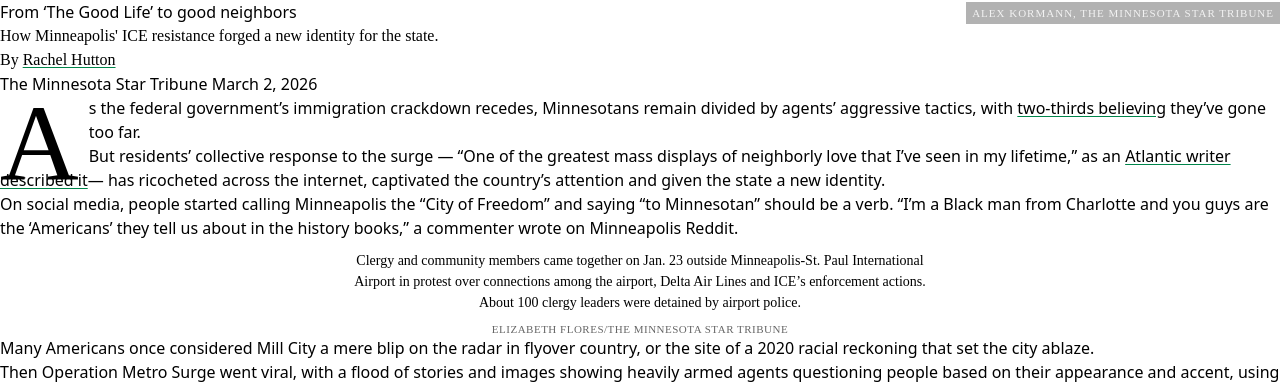
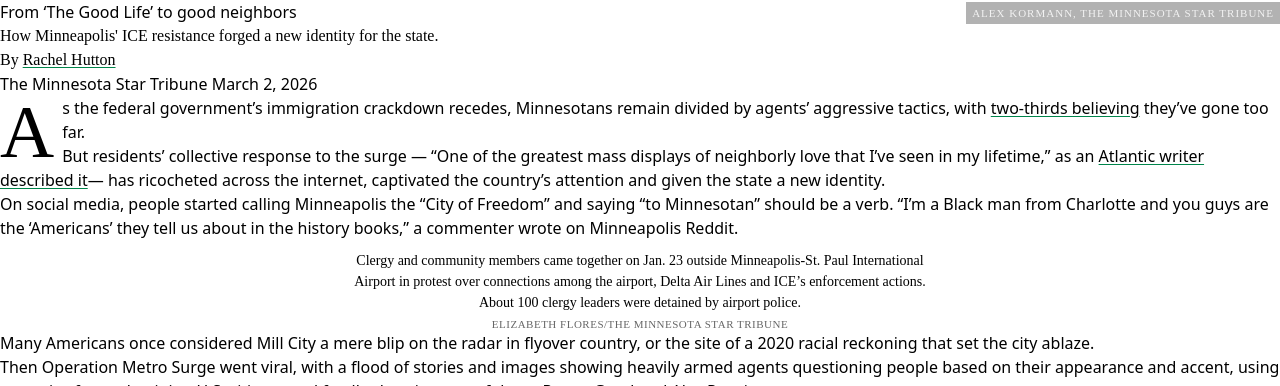
Before and after one commit to joerull-st/deport-identity-2026, a Svelte app: page / in a window 1280 px wide. Shown: the top 386 px of the page. Built offline with nearby package versions, Linux system fonts and the light colour scheme; a web font is replaced by a local one.

Commit message:
caption bump

```diff
--- a/src/components/ArticleBody/ArticleBody.svelte
+++ b/src/components/ArticleBody/ArticleBody.svelte
@@ -61,7 +61,7 @@ The following example uses a ternary to render an image edge-to-edge on mobile b
 
   <GridRow variant={"inline"} additionalClasses={"gap-y-5 pt-8"}>
     <Paragraph>
-      <Dropcap dropCapLines={4}>A</Dropcap>s the federal government’s immigration crackdown recedes, Minnesotans remain divided by agents’ aggressive tactics, with <a href="https://www.startribune.com/poll-trumps-immigration-crackdown-deeply-unpopular-in-minnesota/601579330" target="_blank" rel="" title="https://www.startribune.com/poll-trumps-immigration-crackdown-deeply-unpopular-in-minnesota/601579330" data-mrf-link="https://www.startribune.com/poll-trumps-immigration-crackdown-deeply-unpopular-in-minnesota/601579330" cmp-ltrk="Article Links" cmp-ltrk-idx="0" mrfobservableid="16a3df96-8bd3-480c-9e60-a2b05ee9c62d">two-thirds believing</a> they’ve gone too far.
+      <Dropcap dropCapLines={3}>A</Dropcap>s the federal government’s immigration crackdown recedes, Minnesotans remain divided by agents’ aggressive tactics, with <a href="https://www.startribune.com/poll-trumps-immigration-crackdown-deeply-unpopular-in-minnesota/601579330" target="_blank" rel="" title="https://www.startribune.com/poll-trumps-immigration-crackdown-deeply-unpopular-in-minnesota/601579330" data-mrf-link="https://www.startribune.com/poll-trumps-immigration-crackdown-deeply-unpopular-in-minnesota/601579330" cmp-ltrk="Article Links" cmp-ltrk-idx="0" mrfobservableid="16a3df96-8bd3-480c-9e60-a2b05ee9c62d">two-thirds believing</a> they’ve gone too far.
     </Paragraph>
 
 
@@ -577,7 +577,7 @@ The following example uses a ternary to render an image edge-to-edge on mobile b
   }
 
   .photo-cap .attrib {
-    padding-top: 10px;
+    padding-top: 5px;
     color: #666;
   line-height: 120%;
   text-transform: uppercase;
```
